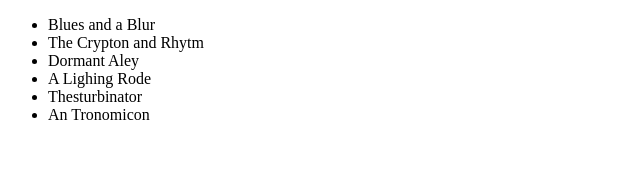
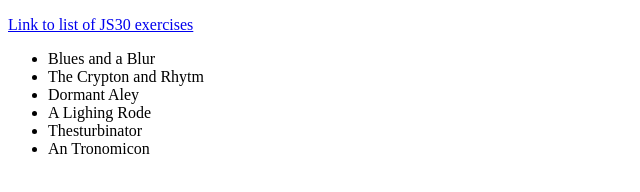
Before and after one commit to tdudkowski/JavaScript30, a plain HTML site: page 17.Sorting-Band-Names-without-articles/index.html in a window 1280 px wide. Shown: the whole page, without its empty margins (0-640 px from the left). Drawn offline with Linux system fonts and the light colour scheme.

Commit message:
add link to js30 list

```diff
--- a/17.Sorting-Band-Names-without-articles/index.html
+++ b/17.Sorting-Band-Names-without-articles/index.html
@@ -9,6 +9,7 @@
 </head>
 
 <body>
+ <p><a href="../">Link to list of JS30 exercises</a></p>
  <ul></ul>
  <script>
   const bandsArray = ['The Crypton and Rhytm', 'Blues and a Blur', 'An Tronomicon', 'A Lighing Rode', 'Thesturbinator',
```
